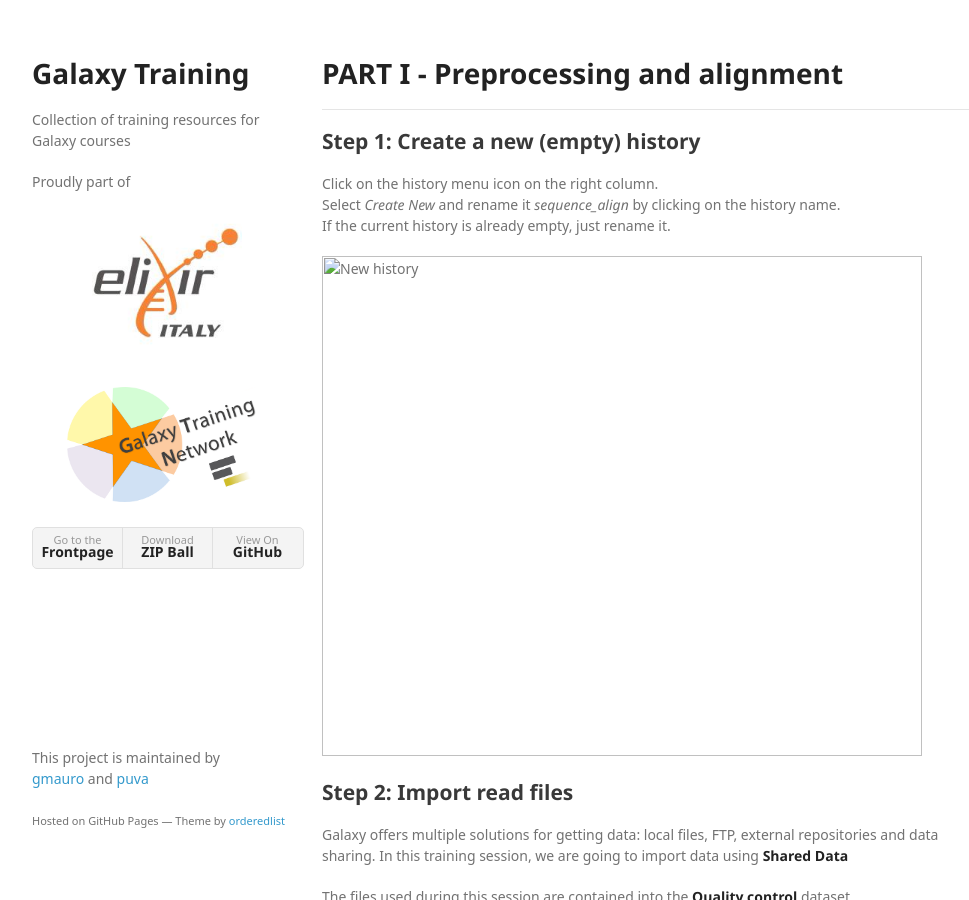
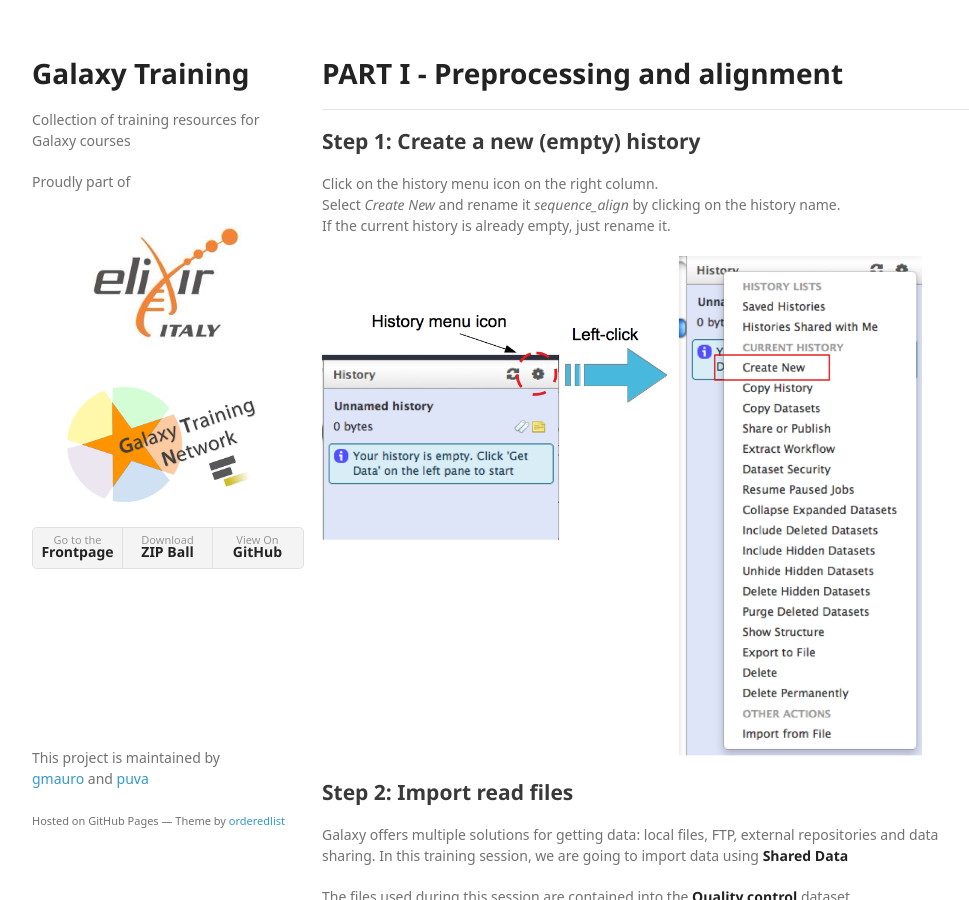
Before and after one commit to ELIXIR-IIB-training/Galaxy, a Jekyll site: the page built from preprocessing.md, in a window 1280 px wide and 900 px high. Shown: the whole window, without its empty margins (128-1097 px from the left). Built offline with Jekyll 4.4.1, drawn with Linux system fonts in a browser that asks for light colours; some web fonts are replaced.

Commit message:
new path for images

```diff
--- a/preprocessing.md
+++ b/preprocessing.md
@@ -15,7 +15,7 @@
 Select _Create New_ and rename it _sequence_align_ by clicking on the history name.
 If the current history is already empty, just rename it.
 
-<img src="/galaxy-training/images/preprocessing/create_history.png" title="New history" width="600" height="500" >
+<img src="images/preprocessing/create_history.png" title="New history" width="600" height="500" >
 
 
 ## Step 2: Import read files
@@ -27,7 +27,7 @@
 
 Select **Data libraries** from the **Share Data** menu as shown in the figure below.
 
-![Import data](/galaxy-training/images/preprocessing/shared_data.png)
+![Import data](images/preprocessing/shared_data.png)
 
 
 Click on **Hands-on workshop** to get a list of the available files. Expand the Quality control dataset
```
